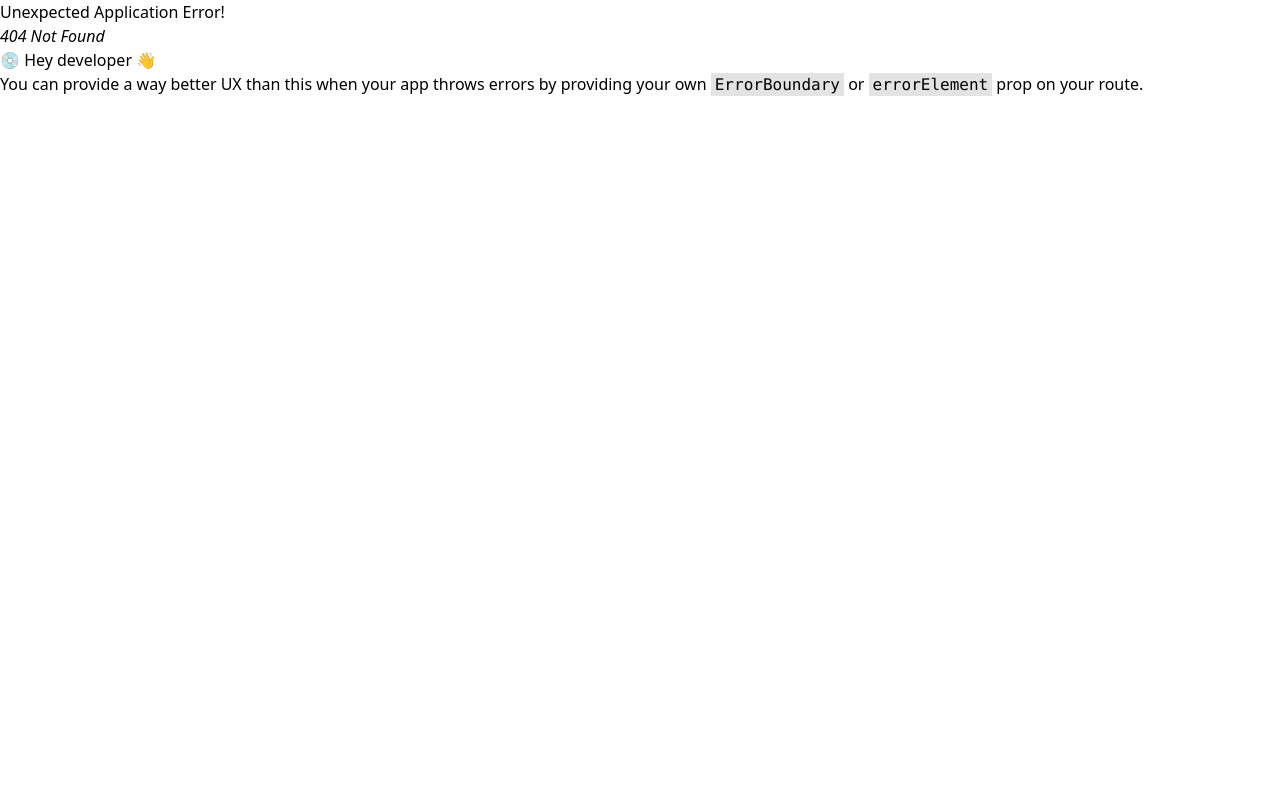
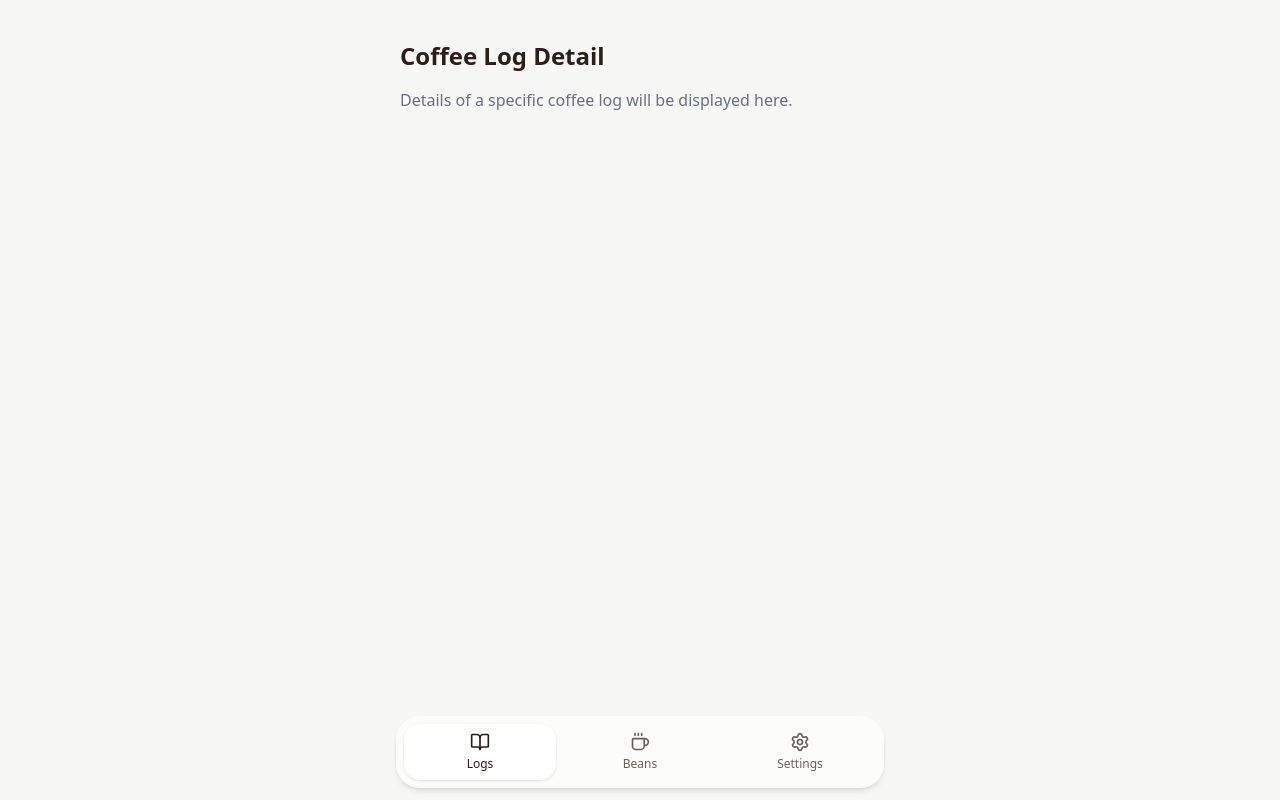
Before and after one commit to suyeoniii/coffee-diary, a React app in the folder apps/frontend/: page /logs/1 in a window 1280 px wide. Before the commit this address had no page. Built offline with nearby package versions, Linux system fonts and the light colour scheme; the HTML template or start-up script is replaced by a standard one.

Commit message:
feat(frontend): add placeholder pages and wire up all routes
- Add CoffeeLogDetailPage, BeanListPage, SettingPages as placeholders
- Register /logs/:id, /beans, /settings routes in router
- Fix CoffeeLogCard link path from /:id to /logs/:id

```diff
--- a/apps/frontend/src/app/router.tsx
+++ b/apps/frontend/src/app/router.tsx
@@ -2,6 +2,9 @@ import { createBrowserRouter, Navigate } from "react-router-dom";
 import { AppLayout } from "./layout/AppLayout";
 import { CoffeeLogsPage } from "../pages/coffee-logs/CoffeeLogsPage";
 import { NewCoffeeLogPage } from "../pages/coffee-logs/NewCoffeeLogPage";
+import { BeanListPage } from "../pages/beans/BeanListPage";
+import { SettingPages } from "../pages/settings/SettingPages";
+import { CoffeeLogDetailPage } from "../pages/coffee-logs/CoffeeLogDetailPage";
 
 export const router = createBrowserRouter([
   {
@@ -11,6 +14,9 @@ export const router = createBrowserRouter([
       { index: true, element: <Navigate to="/logs" replace /> },
       { path: "logs", element: <CoffeeLogsPage /> },
       { path: "logs/new", element: <NewCoffeeLogPage /> },
+      { path: "logs/:id", element: <CoffeeLogDetailPage /> },
+      { path: "beans", element: <BeanListPage /> },
+      { path: "settings", element: <SettingPages /> },
     ],
   },
 ]);
--- /dev/null
+++ b/apps/frontend/src/pages/beans/BeanListPage.tsx
@@ -0,0 +1,10 @@
+export const BeanListPage = () => {
+  return (
+    <div>
+      <h1 className="mb-4 text-2xl font-bold">Beans</h1>
+      <p className="text-gray-500">
+        List of coffee beans will be displayed here.
+      </p>
+    </div>
+  );
+};
--- /dev/null
+++ b/apps/frontend/src/pages/coffee-logs/CoffeeLogDetailPage.tsx
@@ -0,0 +1,10 @@
+export const CoffeeLogDetailPage = () => {
+  return (
+    <div>
+      <h1 className="mb-4 text-2xl font-bold">Coffee Log Detail</h1>
+      <p className="text-gray-500">
+        Details of a specific coffee log will be displayed here.
+      </p>
+    </div>
+  );
+};
--- a/apps/frontend/src/pages/coffee-logs/components/CoffeeLogCard.tsx
+++ b/apps/frontend/src/pages/coffee-logs/components/CoffeeLogCard.tsx
@@ -18,7 +18,7 @@ type CoffeeLogCardProps = {
 
 export function CoffeeLogCard({ log }: CoffeeLogCardProps) {
   return (
-    <Link to={`/${log.id}`}>
+    <Link to={`/logs/${log.id}`}>
       <div className="my-3 rounded-xl border border-[var(--border)] bg-white/80 p-5">
         <div className="mb-2 flex items-start justify-between">
           <div className="flex flex-col">
--- /dev/null
+++ b/apps/frontend/src/pages/settings/SettingPages.tsx
@@ -0,0 +1,8 @@
+export const SettingPages = () => {
+  return (
+    <div>
+      <h1 className="mb-4 text-2xl font-bold">Settings</h1>
+      <p className="text-gray-500">Settings will be displayed here.</p>
+    </div>
+  );
+};
```
